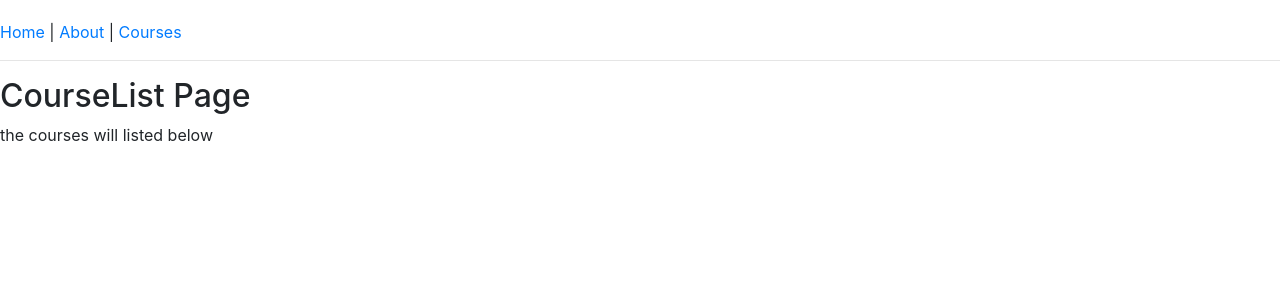
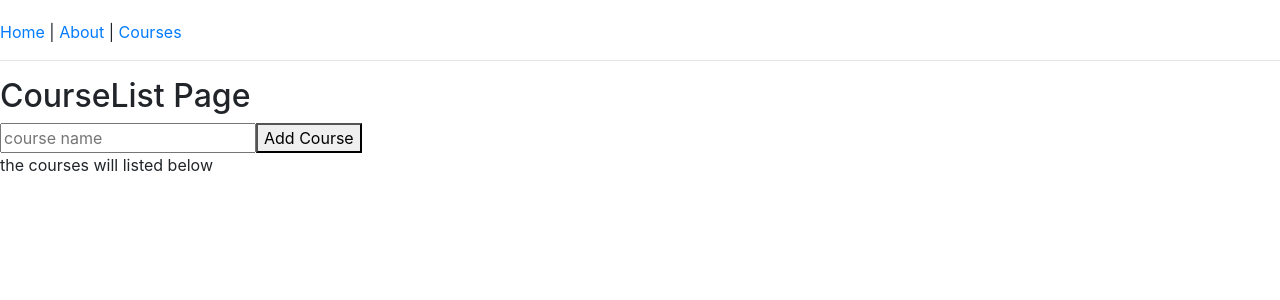
Before and after one commit to bobbyquennell/reactkatas, a React (Create React App) app: page /courses in a window 1280 px wide. Shown: the top 300 px of the page. Built offline with nearby package versions, Linux system fonts and the light colour scheme.

Commit message:
K4:create an "add course" form in courseList page

```diff
--- a/src/katas/K4/components/course/CourseList.js
+++ b/src/katas/K4/components/course/CourseList.js
@@ -1,11 +1,35 @@
 import React from 'react';
 
-const CourseList = function (){
+class CourseList extends React.Component{
+    constructor(props){
+        super(props);
+        this.state ={
+            courseName: ""
+        };
+    }
+
+    submitHandler = (event)=>{
+        event.preventDefault();
+        alert(`adding course: ${this.state.courseName}`);
+    }
+    onChangeHandler = (event)=>{
+        this.setState({
+            courseName: event.target.value
+        });
+    }
+
+    render(){
         return(
             <div>
                 <h2>CourseList Page</h2>
+                <form onSubmit={this.submitHandler}>
+                    <input type="text" placeholder="course name" value={this.state.courseName} onChange={this.onChangeHandler} required/>
+                    <button type="submit">Add Course</button>
+                </form>
                 <p>the courses will listed below</p>
             </div>
         );
-};
+    }
+
+}
 export default CourseList;
```
Lines whose indentation alone changed are shown as unchanged.
